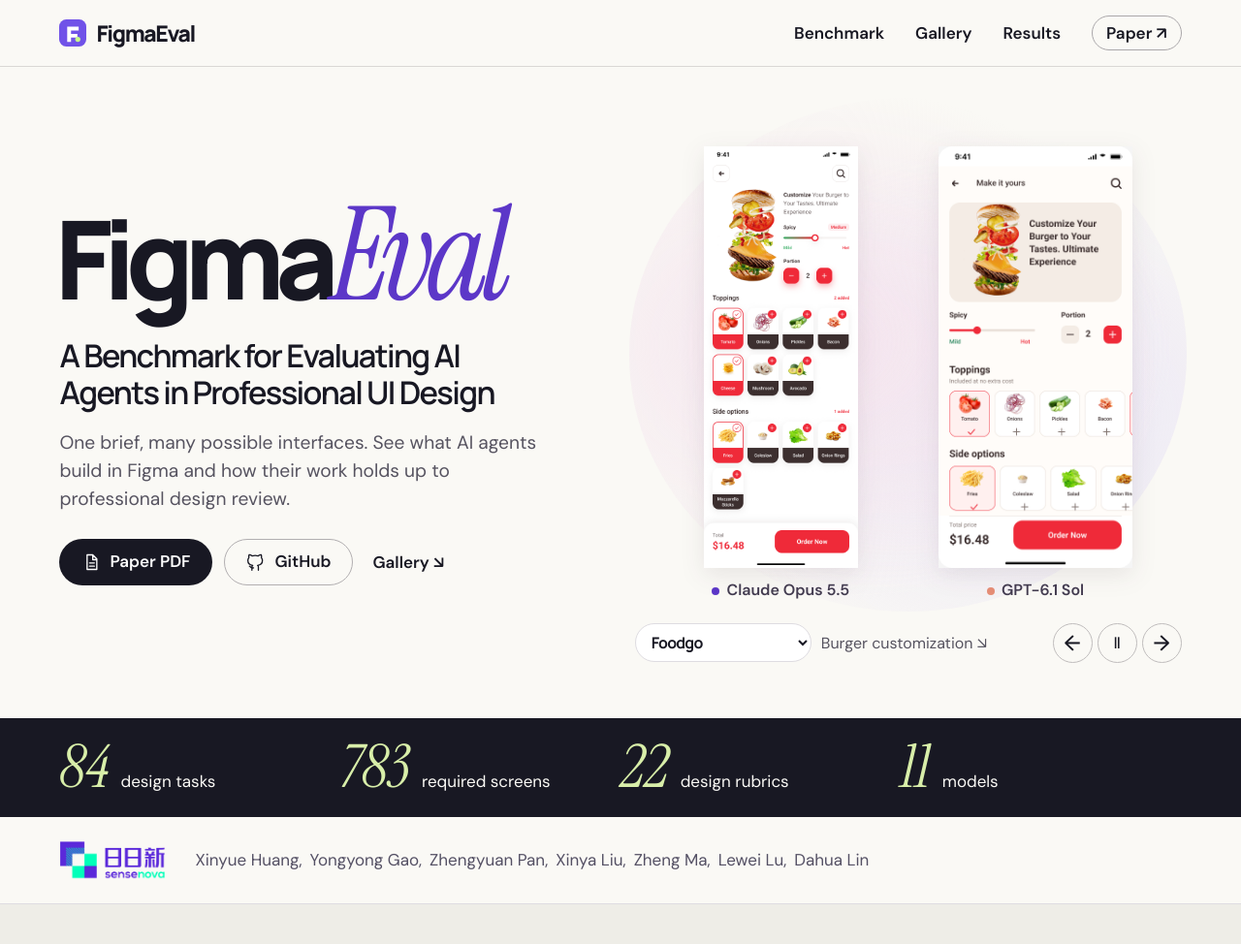
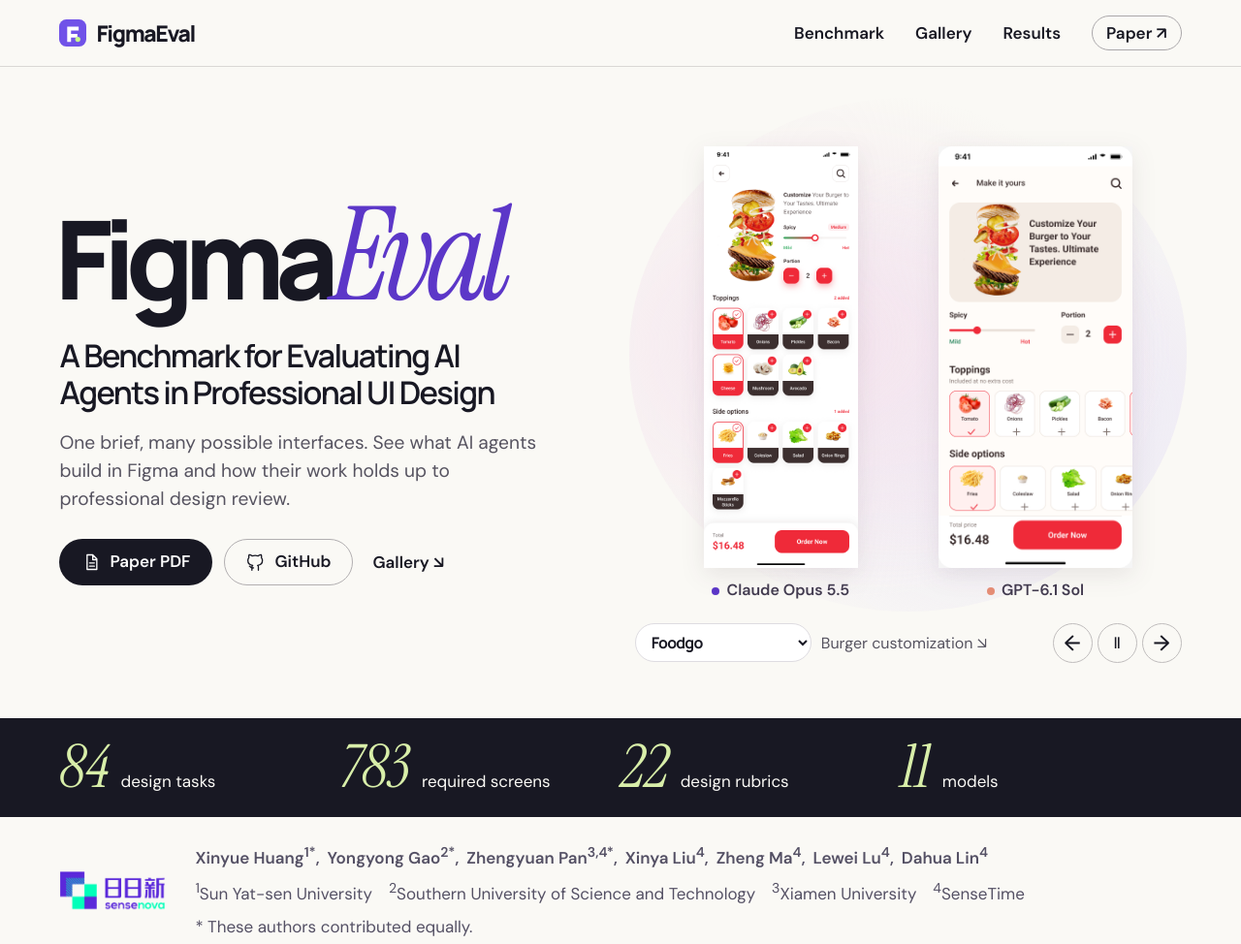
Before and after one commit to PCNNgyy/figmaeval, an Astro site: page / in a window 1280 px wide. Shown: the top 974 px of the page at 97% size. Built offline with nearby package versions, Linux system fonts and the light colour scheme; Astro itself is replaced by a stand-in of ours.

Commit message:
Publish confirmed FigmaEval author affiliations and shared first authorship

```diff
--- a/src/data/paper.ts
+++ b/src/data/paper.ts
@@ -4,7 +4,16 @@ export const project = {
   description: 'Evaluating AI agents on open-ended, multi-screen design tasks in native Figma, with expert-grounded rubrics and professional designer preferences.',
   github: 'https://github.com/PCNNgyy/figma-design-benchmark',
   arxiv: '',
-  authors: ['Xinyue Huang', 'Yongyong Gao', 'Zhengyuan Pan', 'Xinya Liu', 'Zheng Ma', 'Lewei Lu', 'Dahua Lin'],
+  affiliations: ['Sun Yat-sen University', 'Southern University of Science and Technology', 'Xiamen University', 'SenseTime'],
+  authors: [
+    { name: 'Xinyue Huang', affiliations: [1], equalContribution: true },
+    { name: 'Yongyong Gao', affiliations: [2], equalContribution: true },
+    { name: 'Zhengyuan Pan', affiliations: [3, 4], equalContribution: true },
+    { name: 'Xinya Liu', affiliations: [4], equalContribution: false },
+    { name: 'Zheng Ma', affiliations: [4], equalContribution: false },
+    { name: 'Lewei Lu', affiliations: [4], equalContribution: false },
+    { name: 'Dahua Lin', affiliations: [4], equalContribution: false },
+  ],
 };
 
 export const dimensions = [
--- a/src/pages/index.astro
+++ b/src/pages/index.astro
@@ -5,7 +5,7 @@ const base = import.meta.env.BASE_URL;
 const asset = (name: string) => `${base}assets/${name}`;
 const frame = (file: string) => asset('frames/' + file);
 const paper = `${base}paper/figmaeval.pdf`;
-const citation = `@misc{figmaeval,\n  title = {${project.title}},\n  author = {${project.authors.join(' and ')}},\n  howpublished = {${project.github}}\n}`;
+const citation = `@misc{figmaeval,\n  title = {${project.title}},\n  author = {${project.authors.map(author => author.name).join(' and ')}},\n  howpublished = {${project.github}}\n}`;
 const starterPages = [
   { name: '00 Start Here', id: 'brief', width: 2800, height: 7804 },
   { name: '01 Foundations', id: 'foundations', width: 2800, height: 1892 },
@@ -103,7 +103,13 @@ const icons = {
       </div>
       <div class="research-byline page-width">
         <img src={asset('sensenova-logo.png')} alt="SenseNova" width="144" height="54" />
-        <p aria-label="Authors">{project.authors.map((name,i) => <span>{name}{i < project.authors.length - 1 ? ',' : ''}</span>)}</p>
+        <div class="author-details">
+          <p aria-label="Authors">{project.authors.map((author, i) => (
+            <span>{author.name}<sup>{author.affiliations.join(',')}{author.equalContribution && '*'}</sup>{i < project.authors.length - 1 ? ',' : ''}</span>
+          ))}</p>
+          <p aria-label="Affiliations">{project.affiliations.map((institution, i) => <span><sup>{i + 1}</sup>{institution}</span>)}</p>
+          <p>* These authors contributed equally.</p>
+        </div>
       </div>
 
       <section id="overview" class="section overview-section">
--- a/src/styles/global.css
+++ b/src/styles/global.css
@@ -24,6 +24,10 @@ dialog{border:1px solid #e5dff0;border-radius:14px;padding:0;max-width:1100px;wi
 .research-byline img { width: 110px; height: auto; }
 .research-byline p { display: flex; flex-wrap: wrap; gap: 1px 8px; color: #545064; font-size:18px; }
 .research-byline span { white-space: nowrap; }
+.author-details { display: grid; gap: 4px; }
+.author-details p:first-child { font-weight: 600; }
+.author-details [aria-label="Affiliations"] { column-gap: 1em; }
+.author-details [aria-label="Affiliations"] span { white-space: normal; }
 .overview-section { background: #f6f5fa; border-block: 1px solid var(--line); }
 .section { padding-block: clamp(54px, 6vw, 82px); }
 .eyebrow { text-transform: uppercase; }
```
Also changed, not shown: 1 other file.
